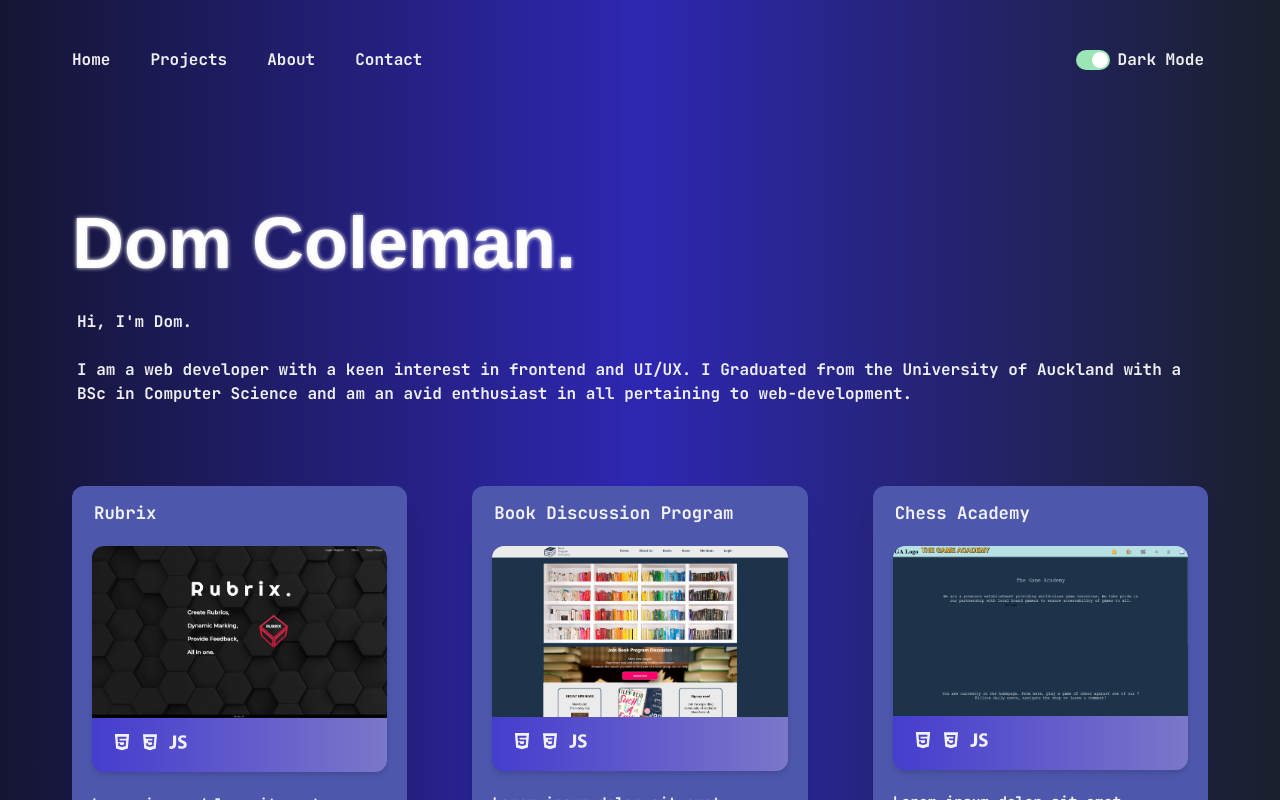
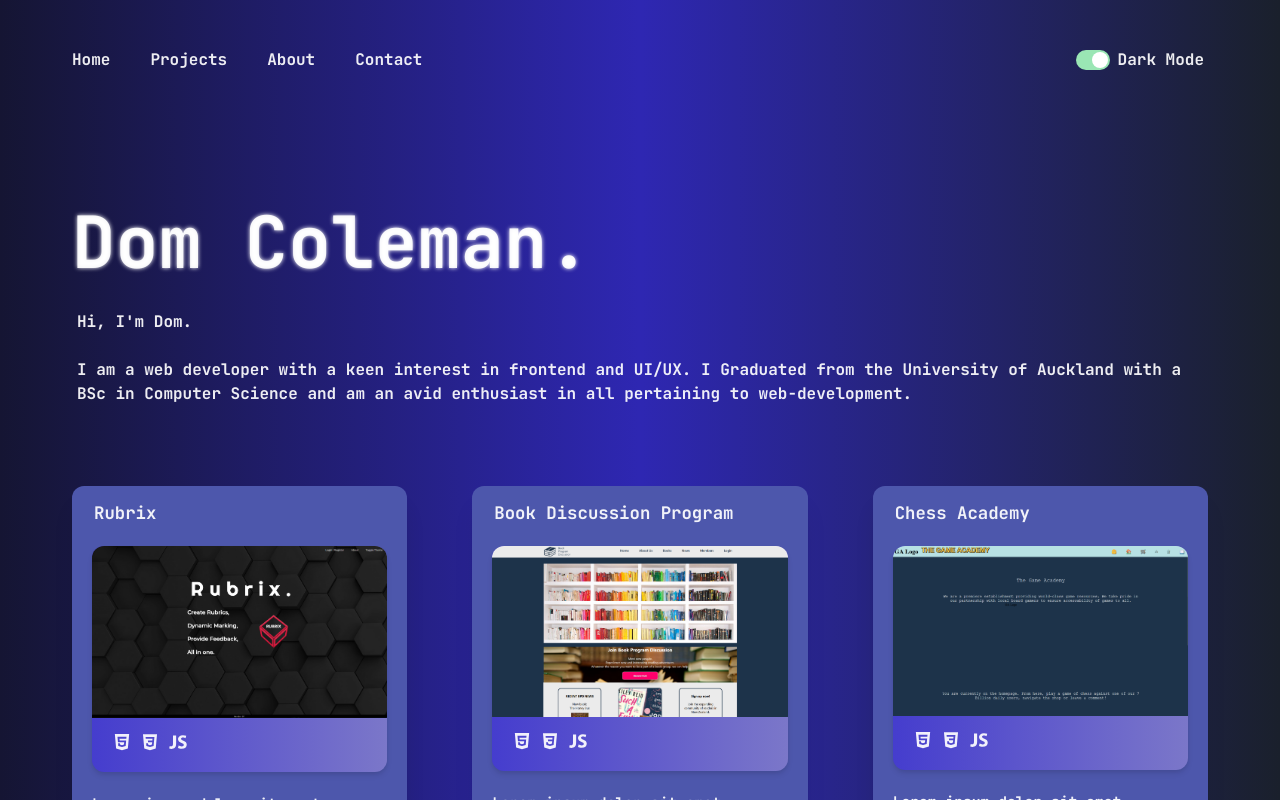
Before and after one commit to domcjc/dom-portfolio, a React (Vite) app: page /home in a window 1280 px wide. Shown: the top 800 px of the page. Built offline with nearby package versions, Linux system fonts and the light colour scheme.

Commit message:
fixed homepage text

```diff
--- a/src/pages/home.tsx
+++ b/src/pages/home.tsx
@@ -20,6 +20,7 @@ const home = () => {
           <Heading
             fontSize="7xl"
             paddingTop="120px"
+            fontFamily="JetBrains Mono"
             textShadow={
               colorMode === "dark" ? "0 0 4px white" : "0 0 4px #4d0012"
             }
```
